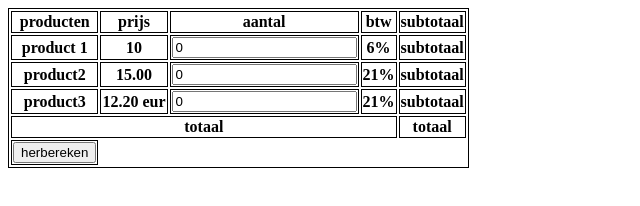
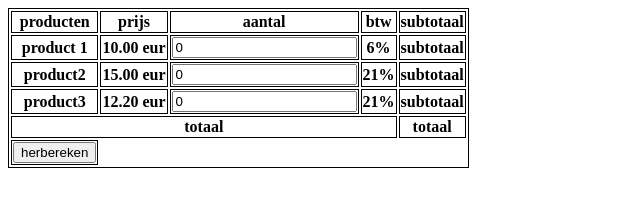
Before and after one commit to matheoDieryck/matheodieryck.github.io, a plain HTML site: page webdevelopment_sem2/labo 3/producten/index.html in a window 1280 px wide. Shown: the full height of the page, 0-640 px from the left. Drawn offline with Linux system fonts and the light colour scheme.

Commit message:
clean up

```diff
--- a/webdevelopment_sem2/labo 3/producten/index.html
+++ b/webdevelopment_sem2/labo 3/producten/index.html
@@ -18,14 +18,14 @@
 </tr>
 <tr>
  <th>product 1</th>
- <th id="price1">10</th>
+ <th id="price1">10.00 eur</th>
  <th><input id="input1" type="number" value="0"></th>
  <th id="btw1">6%</th>
  <th id="totaal1">subtotaal</th>
 </tr>
 <tr>
  <th>product2</th>
- <th id="price2">15.00</th>
+ <th id="price2">15.00 eur</th>
  <th><label for="input2"></label><input id="input2" type="number" value="0"></th>
  <th id="btw2">21%</th>
  <th id="totaal2">subtotaal</th>
```
